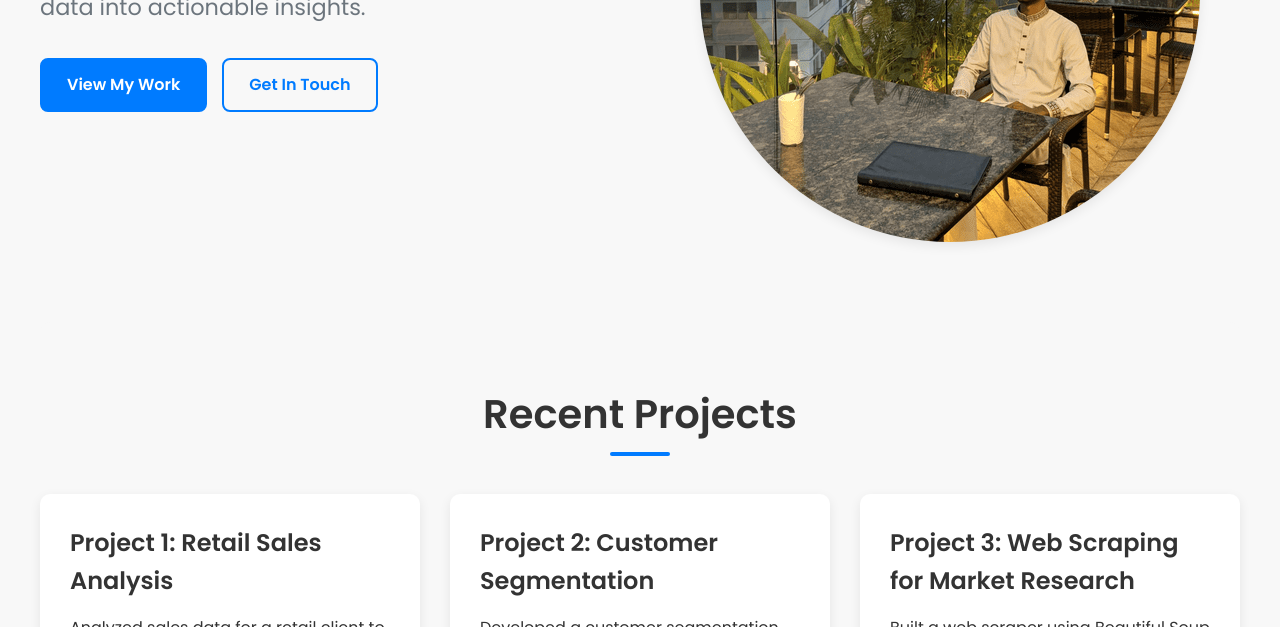
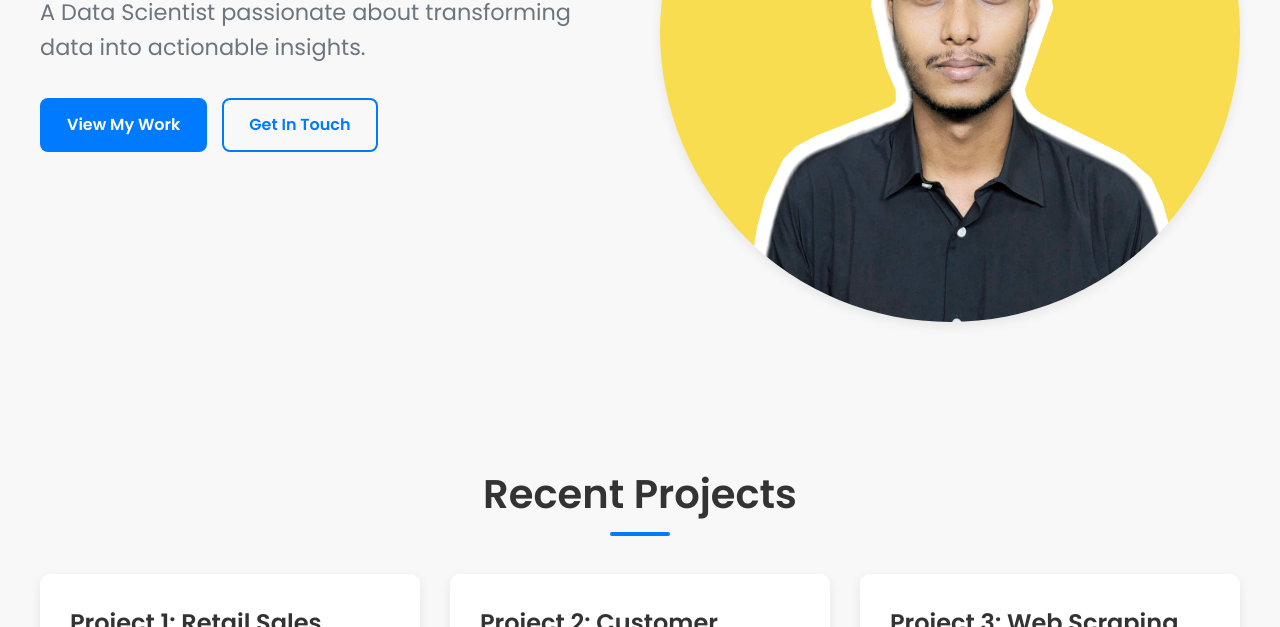
Before and after one commit to DataNoman/datanoman.github.io, a plain HTML site: page index.html in a window 1280 px wide. Shown: the part 473-1100 px from the top of the page. Drawn offline with Linux system fonts and the light colour scheme.

Commit message:
Update index.html

```diff
--- a/index.html
+++ b/index.html
@@ -39,7 +39,7 @@
                 </div>
             </div>
             <div class="hero-image">
-                <img src="noman_alam.png" alt="Your Photo">
+                <img src="Noman.png" alt="Your Photo">
             </div>
         </section>
 
```
